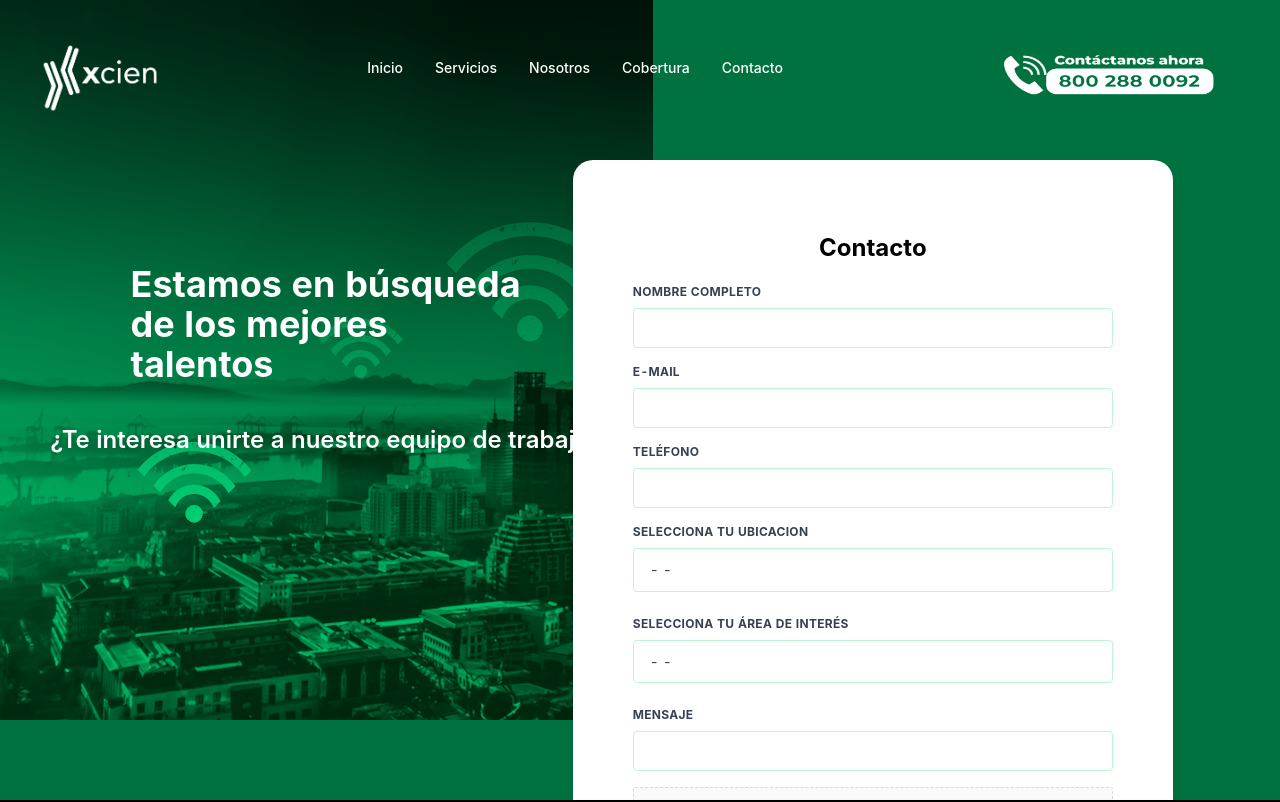
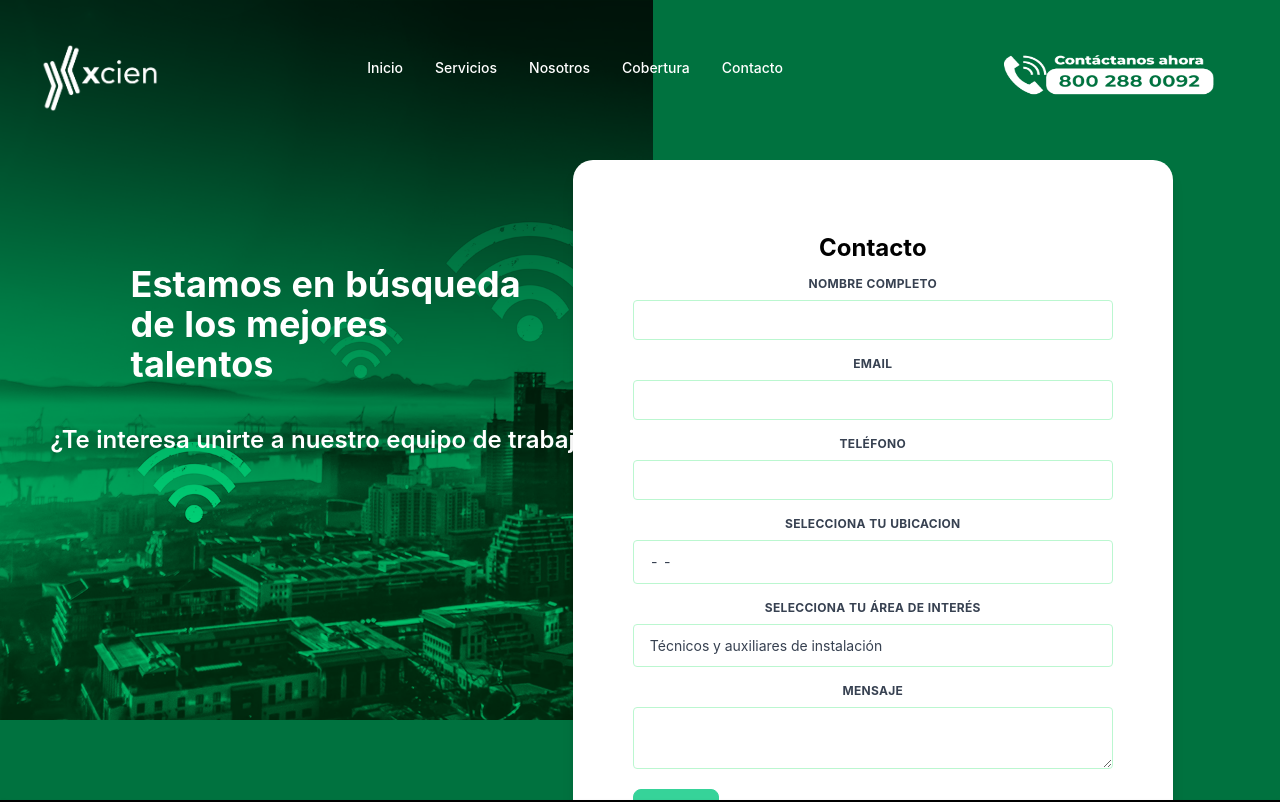
Before and after one commit to TheUtopian12/xcien, a Next.js app: page /Vacantes in a window 1280 px wide. Shown: the top 802 px of the page. Built offline with nearby package versions, Linux system fonts and the light colour scheme.

Commit message:
Se agrego funcionalidad de mail

```diff
--- a/package.json
+++ b/package.json
@@ -11,6 +11,7 @@
   "dependencies": {
     "@egjs/flicking-plugins": "^4.4.0",
     "@egjs/react-flicking": "^4.10.0",
+    "@emailjs/browser": "^3.7.0",
     "antd": "^4.23.3",
     "aos": "^3.0.0-beta.6",
     "daisyui": "^2.29.0",
--- a/pages/Vacantes/index.jsx
+++ b/pages/Vacantes/index.jsx
@@ -1,4 +1,5 @@
-import React, { useState } from "react";
+import React, { useState, useRef } from "react";
+import emailjs from "@emailjs/browser";
 import "antd/dist/antd.css";
 import { InboxOutlined } from "@ant-design/icons";
 import { message, Upload } from "antd";
@@ -9,7 +10,6 @@ const props = {
   multiple: false,
   action: "https://www.mocky.io/v2/5cc8019d300000980a055e76",
   accept: ".pdf",
-
 
   onChange(info) {
     const { status } = info.file;
@@ -36,6 +36,29 @@ const Vacantes = () => {
     setEstado(e.target.value);
   };
   console.log(estado);
+
+  const form = useRef();
+
+  const sendEmail = (e) => {
+    e.preventDefault();
+
+    emailjs
+      .sendForm(
+        "service_qv3y18o",
+        "template_ikvjmzn",
+        form.current,
+        "1c7A6aDNctH2b5iEo"
+      )
+      .then(
+        (result) => {
+          console.log(result.text);
+        },
+        (error) => {
+          console.log(error.text);
+        }
+      );
+  };
+
   return (
     <div className="h-[100vh]  bg-[#00723F] flex">
       <div className="flex flex-col bg01 bg-cover w-[51%] h-[90vh] justify-center items-center rounded-br-3xl">
@@ -47,139 +70,110 @@ const Vacantes = () => {
         </h2>
       </div>
       <div className="flex bg-white w-[600px] h-[800px] -translate-x-20 translate-y-40 rounded-[20px] justify-center shadow-lg">
-        <htmlForm className=" rounded m-8  w-[80%] ">
+        <form
+          ref={form}
+          onSubmit={sendEmail}
+          className=" rounded m-8  w-[80%] "
+        >
           <div className="text-center mt-10 mb-5">
             <h1 className="text-2xl text-black justify-center font-bold">
               Contacto
             </h1>
-          </div>
-
-          <div className="mb-4">
-            <label
-              className="block uppercase tracking-wide text-gray-700 text-xs font-bold mb-2"
-              htmlFor="grid-first-name"
-            >
+            <div  className="mb-4">
+              <label className="block uppercase tracking-wide text-gray-700 text-xs font-bold mb-2">
                 Nombre Completo
               </label>
               <input
+                type="text"
+                name="name"
                 className="block appearance-none  rounded w-full py-2 px-3 bg-white border border-green-200 text-gray-700 text-xlleading-tight focus:outline-none focus:shadow-outline"
-              id="username"
-              type="text"
-              placeholder=""
               />
             </div>
-
-          <div className="mb-4">
-            <label
-              className="block uppercase tracking-wide text-gray-700 text-xs font-bold mb-2"
-              htmlFor="grid-first-name"
-            >
-              E-Mail
+            <div  className="mb-4">
+              <label className="block uppercase tracking-wide text-gray-700 text-xs font-bold mb-2">
+                Email
               </label>
               <input
+                type="email"
+                name="email"
                 className="block appearance-none  rounded w-full py-2 px-3 bg-white border border-green-200 text-gray-700 text-xlleading-tight focus:outline-none focus:shadow-outline"
-              id="username"
-              type="text"
-              placeholder=""
               />
             </div>
-          <div className="mb-4">
-            <label
-              className="block uppercase tracking-wide text-gray-700 text-xs font-bold mb-2"
-              htmlFor="grid-first-name"
-            >
+            <div  className="mb-4">
+              <label className="block uppercase tracking-wide text-gray-700 text-xs font-bold mb-2">
                 Teléfono
               </label>
               <input
+                type="phone"
+                name="telefono"
                 className="block appearance-none  rounded w-full py-2 px-3 bg-white border border-green-200 text-gray-700 text-xlleading-tight focus:outline-none focus:shadow-outline"
-              id="username"
-              type="phone"
-              placeholder=""
               />
             </div>
-          <div className="mb-6">
-            <label
-              className="block uppercase tracking-wide text-gray-700 text-xs font-bold mb-2"
-              htmlFor="grid-first-name"
-            >
+            <div  className="mb-4">
+              <label className="block uppercase tracking-wide text-gray-700 text-xs font-bold mb-2">
                 Selecciona tu Ubicacion
               </label>
               <select
                 className="block appearance-none w-full bg-white border border-green-200 text-gray-700  py-3 px-4 pr-8 rounded leading-tight focus:outline-none focus:bg-white focus:border-green-500"
                 id="grid-state"
+                name="estado"
                 onChange={(e) => handleAddrTypeChange(e)}
               >
-              <option className="" value={""}>
+                <option className="" value="">
                   - -
                 </option>
-              <option value="monterrey">Monterrey</option>
-              <option value="saltillo">Saltillo</option>
-              <option value="guadalajara">Guadalajara</option>
-              <option value="reynosa">Reynosa</option>
-              <option value="queretaro">Queretaro</option>
+
+                <option value="Monterrey">Monterrey</option>
+                <option value="Saltillo">Saltillo</option>
+                <option value="Guadalajara">Guadalajara</option>
+                <option value="Reynosa">Reynosa</option>
+                <option value="Queretaro">Queretaro</option>
               </select>
             </div>
 
-          <div className="mb-6">
-            <label
-              className="block uppercase tracking-wide text-gray-700 text-xs font-bold mb-2"
-              htmlFor="grid-first-name"
-            >
+            <div  className="mb-4">
+              <label className="block uppercase tracking-wide text-gray-700 text-xs font-bold mb-2">
                 Selecciona tu Área de interés
               </label>
               <select
+                name="area"
+                id=""
                 className="block appearance-none w-full bg-white border border-green-200 text-gray-700  py-3 px-4 pr-8 rounded leading-tight focus:outline-none focus:bg-white focus:border-green-500"
-              id="grid-state"
               >
-              <option className="">- -</option>
-
-              {estado === "monterrey" ? (
+                {estado === "Monterrey" ? (
                   <>
-                  <option value="">Técnicos y auxiliares de instalación</option>
-                  <option value="">Asesor Comercial de Negocios</option>
-                  <option value="">Atención a clientes</option>
-                  <option value="">Especialista en Soporte Télefonico</option>
-                  <option value="">
+                    <option value="Técnicos y auxiliares de instalación">
+                      Técnicos y auxiliares de instalación
+                    </option>
+                    <option value="Asesor Comercial de Negocios">Asesor Comercial de Negocios</option>
+                    <option value="Atención a clientes">Atención a clientes</option>
+                    <option value="Especialista en Soporte Télefonico">Especialista en Soporte Télefonico</option>
+                    <option value="Especialista en Soporte telefónico Bilingue">
                       Especialista en Soporte telefónico Bilingue
                     </option>
-                  <option value="">NOC</option>
-                  <option value="">Administración</option>
-                  <option value="">Almacén</option>
-                  <option value="">Prácticas profesionales</option>
-                  <option value="">TI</option>
+                    <option value="NOC">NOC</option>
+                    <option value="Administración">Administración</option>
+                    <option value="Almacén">Almacén</option>
+                    <option value="Prácticas profesionales">Prácticas profesionales</option>
+                    <option value="TI">TI</option>
                   </>
                 ) : (
                   <>
-                  <option value="">Técnicos y auxiliares de instalación</option>
+                    <option value="Técnicos y auxiliares de instalación">
+                      Técnicos y auxiliares de instalación
+                    </option>
                   </>
                 )}
               </select>
             </div>
-
-          <div className="mb-4">
-            <label
-              className="block uppercase tracking-wide text-gray-700 text-xs font-bold mb-2"
-              htmlFor="grid-first-name"
-            >
-              Mensaje
-            </label>
-            <input
-              className="block appearance-none  rounded w-full py-2 px-3 bg-white border border-green-200 text-gray-700 text-xlleading-tight focus:outline-none focus:shadow-outline"
-              id="username"
-              type="text"
-            />
+            <div className="mn-4"> <label className="block uppercase tracking-wide text-gray-700 text-xs font-bold mb-2">Mensaje</label>
+          <textarea name="message" className="mb-4 block appearance-none  rounded w-full py-2 px-3 bg-white border border-green-200 text-gray-700 text-xlleading-tight focus:outline-none focus:shadow-outline"
+             /></div>
           </div>
 
-          <div className="w-full h-14 mb-12">
-            <Dragger {...props} style={{ border: "2" }}>
-              <p className="text-green-500"> Adjuntar CV</p>
-            </Dragger>
-          </div>
 
-          <div className="flex items-center justify-end">
-            <button className="btn btn-success text-white">Enviar</button>
-          </div>
-        </htmlForm>
+          <input type="submit" value="Enviar" className="btn btn-success text-white"/>
+        </form>
       </div>
     </div>
   );
```
Also changed, not shown: 2 other files (tests, documents, lock files or other folders). Lines whose indentation alone changed are shown as unchanged.
